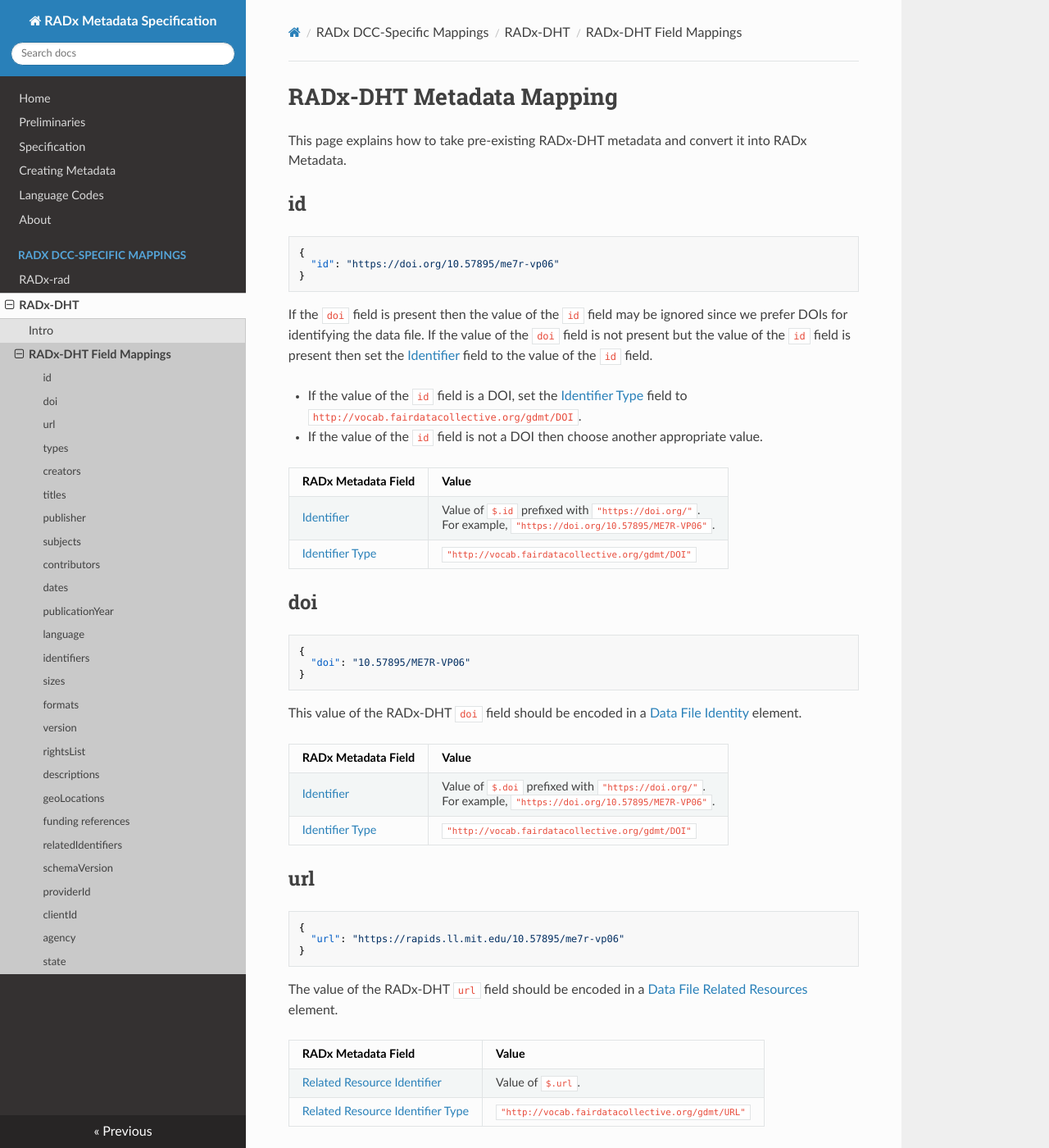
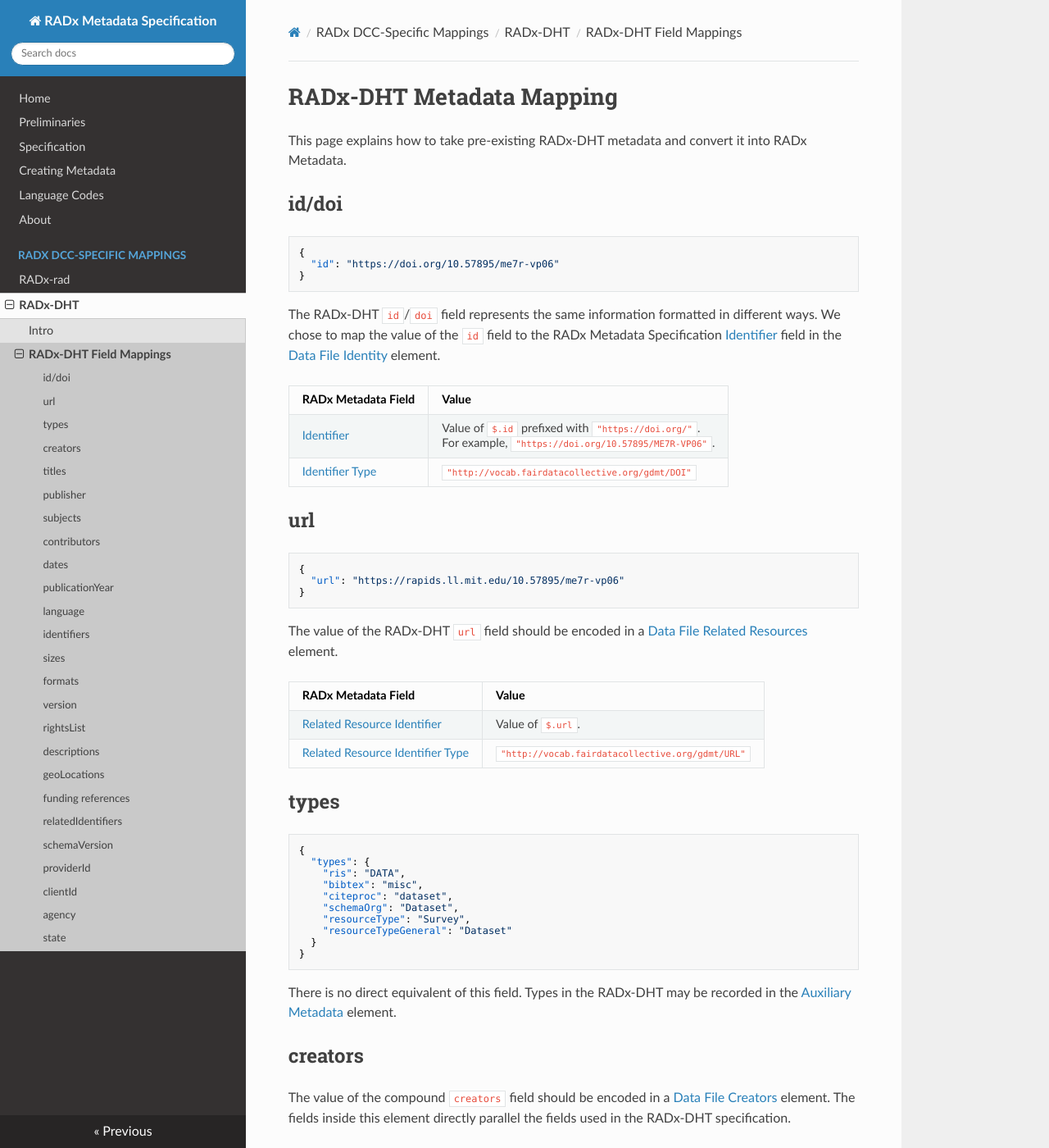
Before and after one commit to RADx/radx-metadata-spec-docs, an MkDocs documentation site: the page built from docs/radx-dht-mapping.md, in a window 1280 px wide and 1400 px high. Shown: the whole window at 82% size. Built offline with MkDocs 1.6.1, drawn with Linux system fonts in a browser that asks for light colours; nearby versions of some CDN libraries.

Commit message:
Merge id and doi fields

````diff
--- a/docs/radx-dht-mapping.md
+++ b/docs/radx-dht-mapping.md
@@ -17,33 +17,12 @@
 }
 ```
 
-If the `doi` field is present then the value of the `id` field may be ignored since we prefer DOIs for identifying the data file.  If the value of the `doi` field is not present but the value of the `id` field is present then set the [Identifier](specification.md#identifier) field to the value of the `id` field.
-
-- If the value of the `id` field is a DOI, set the [Identifier Type](specification.md#identifier-type) field to `http://vocab.fairdatacollective.org/gdmt/DOI`.
-- If the value of the `id` field is not a DOI then choose another appropriate value.
+The RADx-DHT `id`/`doi` field represents the same information formatted in different ways.  We chose to map the value of the `id` field to the RADx Metadata Specification [Identifier](specification.md#identifier) field in the [Data File Identity](specification.md#data-file-identity) element.
 
 | RADx Metadata Field | Value |
 |-----------------------|---------------------|
 [Identifier](specification.md#identifier) | Value of `$.id` prefixed with `"https://doi.org/"`.<br>For example, `"https://doi.org/10.57895/ME7R-VP06"`.
 [Identifier Type](specification.md#identifier-type) | `"http://vocab.fairdatacollective.org/gdmt/DOI"`
-
-
-
-## doi
-
-```json
-{
-  "doi": "10.57895/ME7R-VP06"
-}
-```
-
-This value of the RADx-DHT `doi` field should be encoded in a [Data File Identity](specification.md#data-file-identity) element.
-
-| RADx Metadata Field | Value |
-|-----------------------|---------------------|
-[Identifier](specification.md#identifier) | Value of `$.doi` prefixed with `"https://doi.org/"`.<br>For example, `"https://doi.org/10.57895/ME7R-VP06"`.
-[Identifier Type](specification.md#identifier-type) | `"http://vocab.fairdatacollective.org/gdmt/DOI"`
-
 
 ## url
 
````
Also changed, not shown: other parts of docs/radx-dht-mapping.md (+1 -1 lines).
